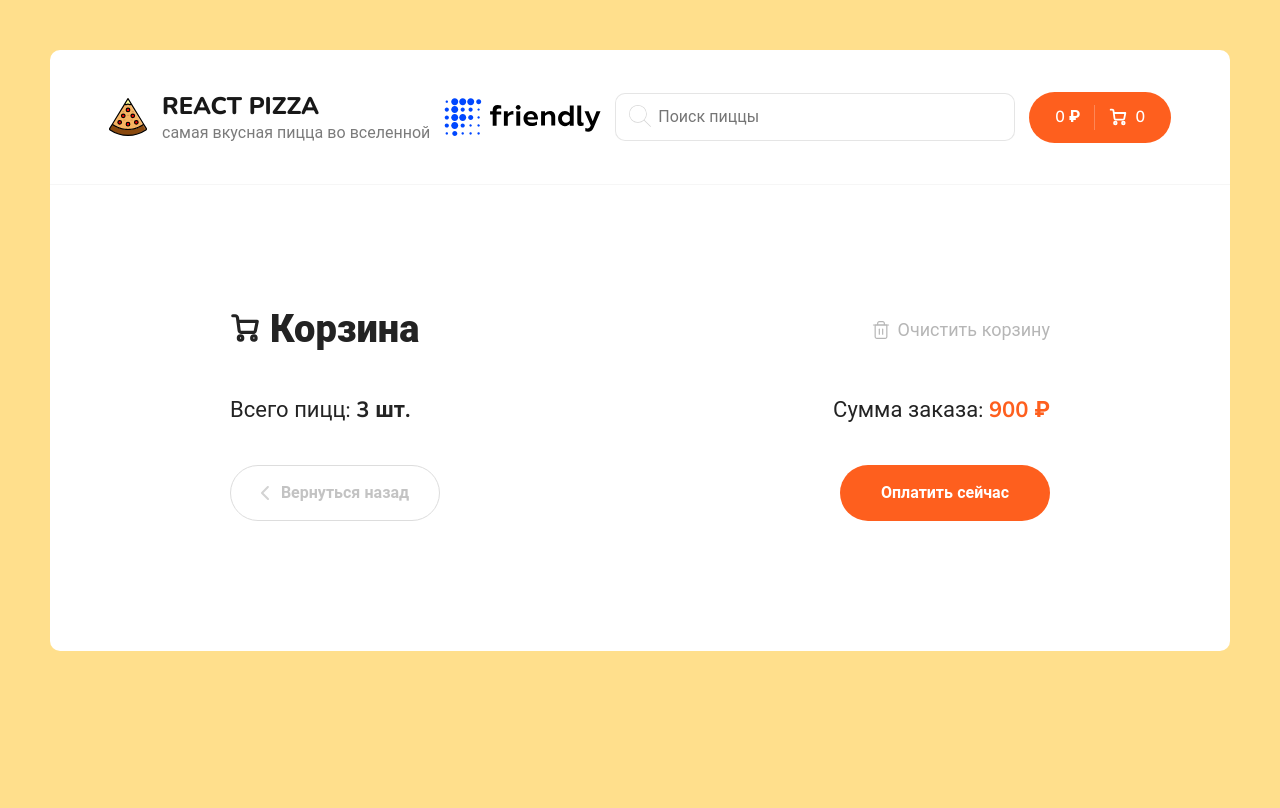
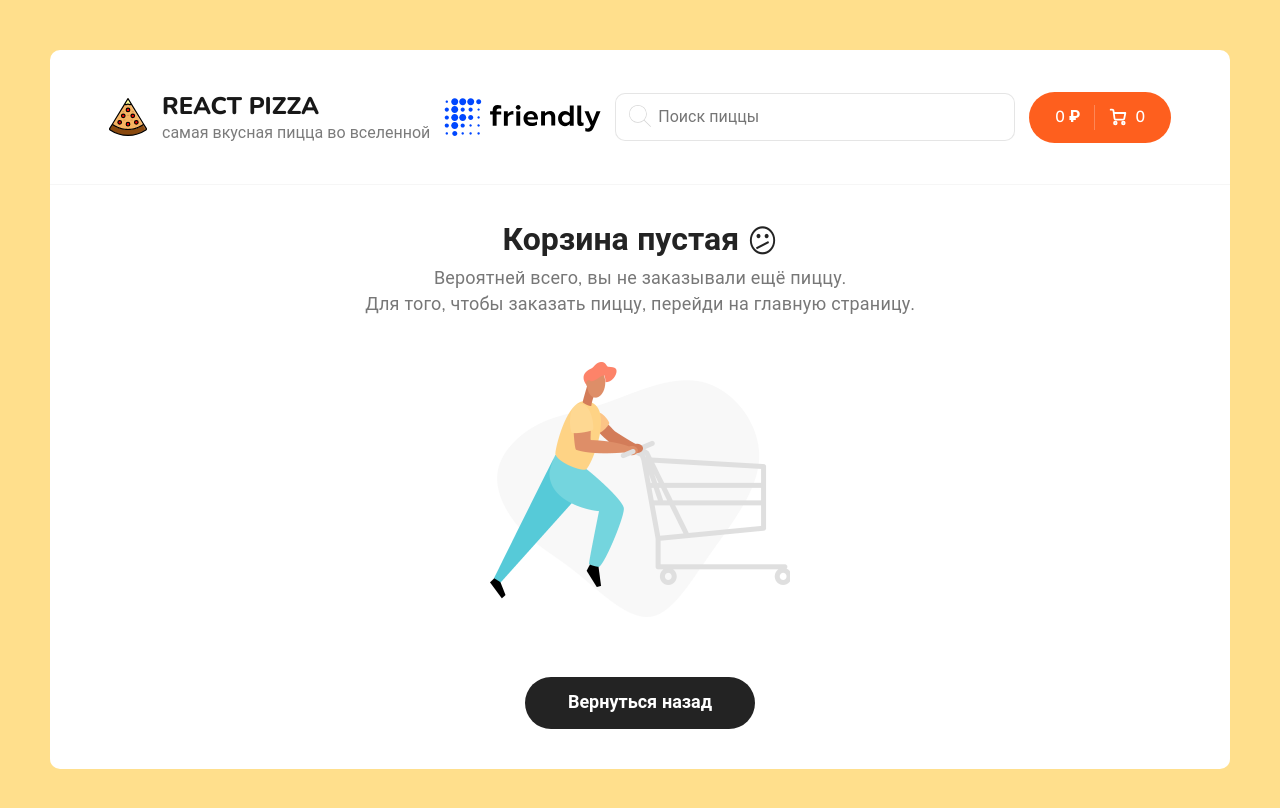
Before and after one commit to dudkinsa/React-Pizza-v2, a React (Create React App) app: page /cart in a window 1280 px wide. Shown: the top 808 px of the page. Built offline with nearby package versions, Linux system fonts and the light colour scheme.

Commit message:
Создал компонент CartEmpty. В Header добавил totalCount. В Pizzablock и  в CartItem сделал выбор размер пиццы size. cartSlice сделал обнуление totalPrice

```diff
--- /dev/null
+++ b/src/components/CartEmpty/CartEmpty.jsx
@@ -0,0 +1,24 @@
+import React from 'react';
+
+import cartEmptyImg from '../../assets/images/empty-cart.png'
+import { Link } from 'react-router-dom';
+
+const CartEmpty = () => {
+  return (
+   <>
+    <div class="cart cart--empty">
+    <h2>Корзина пустая <icon>😕</icon></h2>
+    <p>
+      Вероятней всего, вы не заказывали ещё пиццу.<br />
+      Для того, чтобы заказать пиццу, перейди на главную страницу.
+    </p>
+    <img src={cartEmptyImg} alt="Empty cart" />
+    <Link to="/" class="button button--black">
+      <span>Вернуться назад</span>
+    </Link>
+  </div>
+   </>
+  )
+}
+
+export default CartEmpty
--- a/src/components/CartItem/CartItem.jsx
+++ b/src/components/CartItem/CartItem.jsx
@@ -2,7 +2,7 @@ import React from 'react'
 import { useDispatch } from 'react-redux'
 import { addItem, minusItem, removeItem } from '../../redux/slices/cartSlice';
 
-const CartItem = ({ id, title, type, price, count, imageUrl }) => {
+const CartItem = ({ id, title, type, size, price, count, imageUrl }) => {
     const dispatch = useDispatch();
 
     const onClickPlus = () => {
@@ -18,6 +18,7 @@ const CartItem = ({ id, title, type, price, count, imageUrl }) => {
             dispatch(removeItem(id));
         }
     }
+
     return (
         <div class="cart__item">
             <div class="cart__item-img">
@@ -25,7 +26,7 @@ const CartItem = ({ id, title, type, price, count, imageUrl }) => {
             </div>
             <div class="cart__item-info">
                 <h3>{title}</h3>
-                <p>{type}, 26 см.</p>
+                <p>{type}, {size} см.</p>
             </div>
             <div class="cart__item-count">
                 <div class="button button--outline button--circle cart__item-count-minus" onClick={onClickMinus}>
--- a/src/components/Header/Header.jsx
+++ b/src/components/Header/Header.jsx
@@ -8,7 +8,7 @@ import Search from '../Search/Search';
 const Header = () => {
   const { items, totalPrice } = useSelector(state => state.cart);
 
-  const totalCount = items.reduce((sum, item) => sum + item.count, 0)
+  const totalCount = items.reduce((sum, item) => sum + item.count, 0);
 
   return (
     <div className="header">
--- a/src/components/PizzaBlock/Pizzablock.jsx
+++ b/src/components/PizzaBlock/Pizzablock.jsx
@@ -21,7 +21,7 @@ const addedCount = cartItem ? cartItem.count : 0;
       price,
       imageUrl,
       type:typeNames[activeType],
-      size: activeSize,
+      size:sizes[activeSize],
     };
     dispatch(addItem(item));
   }
--- a/src/pages/Cart.jsx
+++ b/src/pages/Cart.jsx
@@ -2,11 +2,29 @@ import React from 'react';
 import { Link } from 'react-router-dom';
 import { useSelector, useDispatch } from 'react-redux';
 import CartItem from '../components/CartItem/CartItem';
+import { crearItems } from '../redux/slices/cartSlice';
+import CartEmpty from '../components/CartEmpty/CartEmpty';
+
 
 
 const Cart = () => {
   const dispatch = useDispatch();
-  const items = useSelector((state) => state.cart.items);
+  const {totalPrice, items } = useSelector((state) => state.cart);
+
+  const totalCount = items.reduce((sum, item) => sum + item.count, 0);
+
+
+  const onClickClear = () => {
+    if (window.confirm('Очистить корзину?')) {
+        dispatch(crearItems());
+    }
+}
+// если корзина пустая, то выполняется этот код. Если корзина не пустая,
+// то пропускает этот код и выполняется то что под этим.
+if(!totalPrice){
+ return <CartEmpty />
+}
+// т.е вот эта часть кода.
   return (
     <div className="container container--cart">
       <div class="cart">
@@ -17,7 +35,7 @@ const Cart = () => {
             <path d="M4.78002 4.99999H16.3334L15.2134 10.5933C15.1524 10.9003 14.9854 11.176 14.7417 11.3722C14.4979 11.5684 14.1929 11.6727 13.88 11.6667H6.83335C6.50781 11.6694 6.1925 11.553 5.94689 11.3393C5.70128 11.1256 5.54233 10.8295 5.50002 10.5067L4.48669 2.82666C4.44466 2.50615 4.28764 2.21182 4.04482 1.99844C3.80201 1.78505 3.48994 1.66715 3.16669 1.66666H1.66669" stroke="white" stroke-width="1.8" stroke-linecap="round" stroke-linejoin="round"></path>
           </svg>
             Корзина</h2>
-          <div class="cart__clear">
+          <div class="cart__clear" onClick={onClickClear}>
             <svg width="20" height="20" viewBox="0 0 20 20" fill="none" xmlns="http://www.w3.org/2000/svg">
               <path d="M2.5 5H4.16667H17.5" stroke="#B6B6B6" stroke-width="1.2" stroke-linecap="round" stroke-linejoin="round"></path>
               <path d="M6.66663 5.00001V3.33334C6.66663 2.89131 6.84222 2.46739 7.15478 2.15483C7.46734 1.84227 7.89127 1.66667 8.33329 1.66667H11.6666C12.1087 1.66667 12.5326 1.84227 12.8451 2.15483C13.1577 2.46739 13.3333 2.89131 13.3333 3.33334V5.00001M15.8333 5.00001V16.6667C15.8333 17.1087 15.6577 17.5326 15.3451 17.8452C15.0326 18.1577 14.6087 18.3333 14.1666 18.3333H5.83329C5.39127 18.3333 4.96734 18.1577 4.65478 17.8452C4.34222 17.5326 4.16663 17.1087 4.16663 16.6667V5.00001H15.8333Z" stroke="#B6B6B6" stroke-width="1.2" stroke-linecap="round" stroke-linejoin="round"></path>
@@ -37,8 +55,8 @@ const Cart = () => {
         </div>
         <div class="cart__bottom">
           <div class="cart__bottom-details">
-            <span> Всего пицц: <b>3 шт.</b> </span>
-            <span> Сумма заказа: <b>900 ₽</b> </span>
+            <span> Всего пицц: <b>{totalCount} шт.</b> </span>
+            <span> Сумма заказа: <b>{totalPrice} ₽</b> </span>
           </div>
           <div class="cart__bottom-buttons">
             <Link to="/" class="button button--outline button--add go-back-btn">
--- a/src/redux/slices/cartSlice.js
+++ b/src/redux/slices/cartSlice.js
@@ -38,6 +38,7 @@ const cartSlice = createSlice({
         },
         crearItems: (state, action) => {
             state.items = [];
+            state.totalPrice = 0;
         },
     }
 });
```
